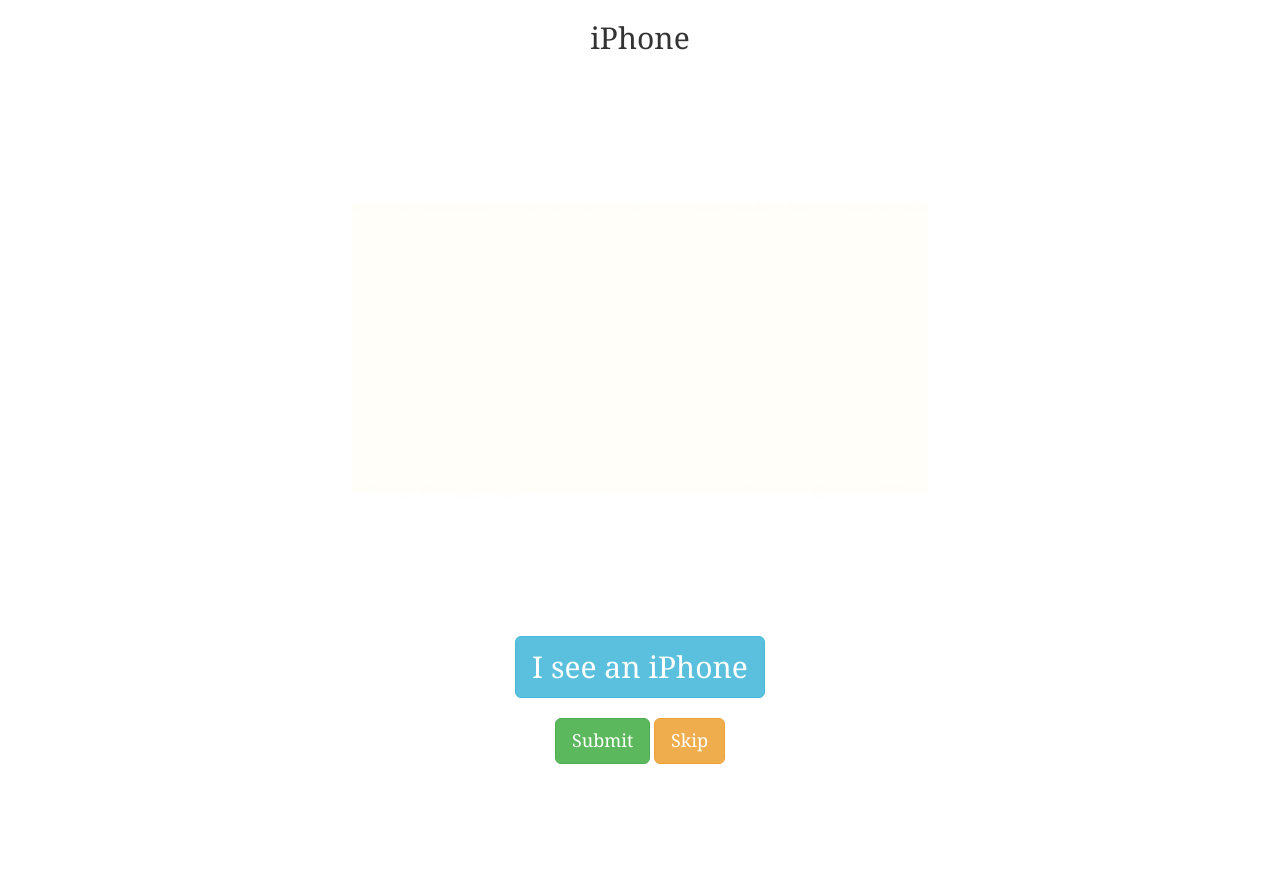
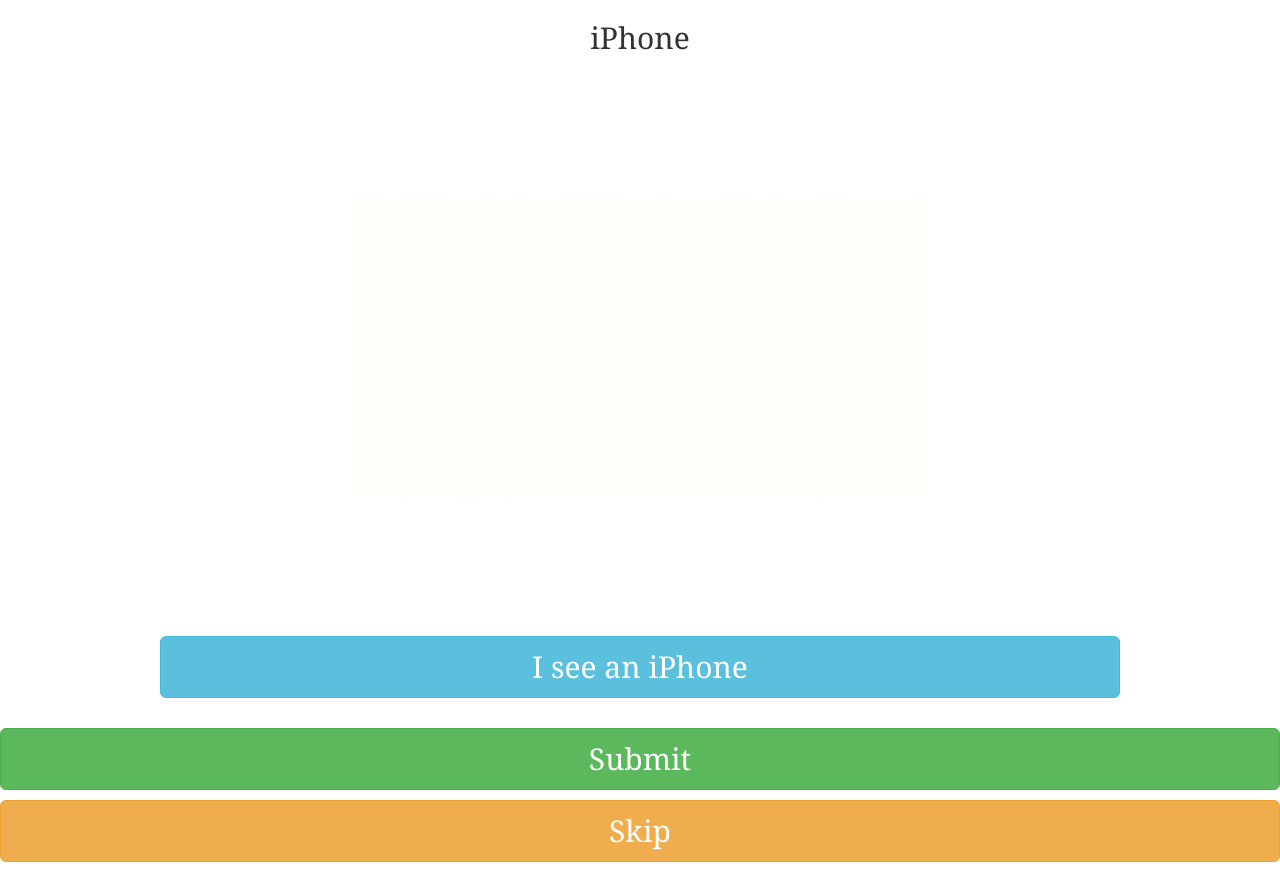
Before and after one commit to pommelpro/pommelpro.github.io, a plain HTML site: page tictactoe1.html in a window 1280 px wide. Shown: the part 109-991 px from the top of the page. Before the commit the page ends 883 px from the top, so only its background shows below. Drawn offline with nearby package versions, Linux system fonts and the light colour scheme.

Commit message:
button click

```diff
--- a/tictactoe1.html
+++ b/tictactoe1.html
@@ -31,7 +31,9 @@
 
         #seeing {
             height: 150%;
+            width: 100%;
             font-size: 30px;
+            margin-bottom: 10px;
         }
     </style>
 </head>
@@ -86,8 +88,8 @@
         </tr>
     </table>
     <p align="center"><br />
-        <button type="button" class="btn btn-success btn-lg" id="next">Submit</button>
-        <button type="button" class="btn btn-warning btn-lg" id="skip">Skip</button>
+        <button id="seeing" type="button" class="btn btn-success btn-lg" id="next">Submit</button><br />
+        <button id="seeing" type="button" class="btn btn-warning btn-lg" id="skip">Skip</button>
     </p>
 
     <p hidden><input type="file" accept="image/*" capture="camera" id="takePicture"></p>
```
